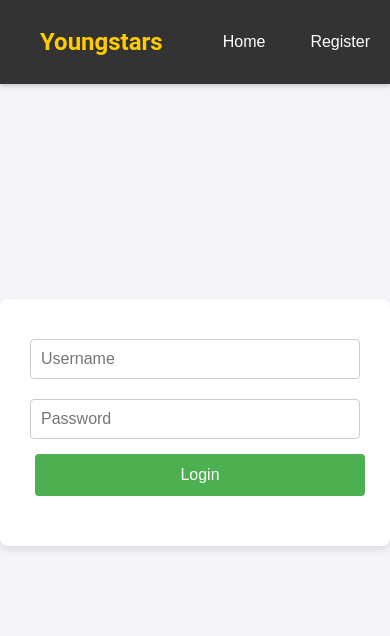
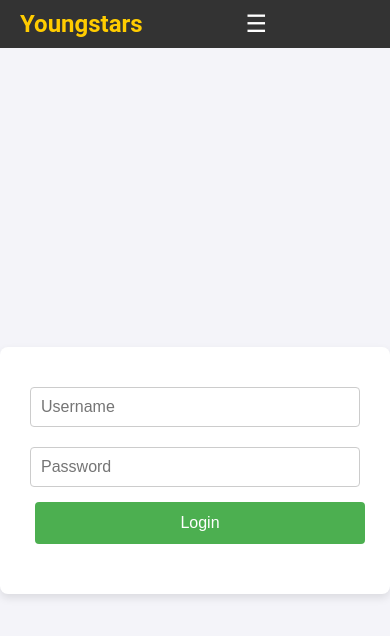
Before and after one commit to BIBHAB22/youngstars, a React (Create React App) app: page /login in a window 390 px wide. Shown: the top 636 px of the page. Built offline with nearby package versions, Linux system fonts and the light colour scheme.

Commit message:
hamburger update

```diff
--- a/src/Addplayer.css
+++ b/src/Addplayer.css
@@ -42,10 +42,6 @@
     transition: background-color 0.3s ease;
   }
 
-  button:hover {
-    background-color: #45a049;
-  }
-
   /* Edit form styling */
   .edit-form {
     margin-top: 20px;
--- a/src/App.css
+++ b/src/App.css
@@ -1,14 +1,13 @@
 .home-page {
-  background-image: url('/src/pictures/young.jpg'); /* Correct path to the image */
+  background-image: url('/src/pictures/young.jpg'); /* Correct path */
   background-size: cover;
   background-position: center;
-  min-height: 160vh; /* Ensures full viewport height */
-  width: 100%; /* Ensures full width */
+  min-height: 100vh; /* Ensures full viewport height */
+  width: 100%;
   display: flex;
   justify-content: center;
   align-items: center;
 }
-
 
 body {
   margin: 0;
@@ -41,13 +40,8 @@ button {
   transition: background-color 0.3s ease, transform 0.2s ease;
 }
 
-button:hover {
-  background-color: #004d99;
-  transform: scale(1.05); /* Slight scaling effect */
-}
-
 form {
-  margin: 80px auto;
+  margin: 40px auto;
   width: 90%;
   max-width: 500px;
   text-align: left;
@@ -136,12 +130,19 @@ ul li {
 
 /* Mobile screens */
 @media (max-width: 768px) {
-  .scoreboard {
-    padding: 15px;
+  .home-page {
+    background-size: contain; /* Ensure the image adjusts to smaller screens */
+    background-repeat: no-repeat;
+    height: auto; /* Allow flexibility in height */
   }
 
   h1 {
     font-size: 2rem;
+    margin: 0 10px;
+  }
+
+  .scoreboard {
+    padding: 15px;
   }
 
   button {
@@ -152,6 +153,12 @@ ul li {
   .simulation input {
     width: 100%;
   }
+
+  .home-page {
+    flex-direction: column; /* Stacks elements vertically */
+    padding: 20px;
+  }
+
   .background {
     background-size: contain; /* Adjusts to fit smaller screens */
   }
@@ -161,6 +168,7 @@ ul li {
 @media (max-width: 480px) {
   h1 {
     font-size: 1.8rem;
+    margin: 0 10px;
   }
 
   .background {
@@ -172,4 +180,13 @@ ul li {
   .scoreboard {
     padding: 10px;
   }
+
+  button {
+    font-size: 0.8rem;
+    padding: 6px 10px;
+  }
+
+  .simulation input {
+    padding: 8px;
+  }
 }
--- a/src/Components/Navbar.css
+++ b/src/Components/Navbar.css
@@ -1,47 +1,79 @@
-/* Navbar.css */
+/* General Navbar Styling */
 .navbar {
   display: flex;
   justify-content: space-between;
   align-items: center;
-    background-color: #333; /* Solid background color */
+  background-color: #333;
   color: white;
-    top: 0;
-    position: fixed; /* Fix navbar at the top */
-    height: 10%;
-    width: 100%; /* Stretch navbar across the screen */
-    z-index: 1000; /* Ensure navbar is on top */
-    box-shadow: 0 2px 5px rgba(0, 0, 0, 0.2); /* Add subtle shadow */
+  padding: 10px 20px;
 }
 
 .navbar-left h2 {
-    margin: 40px;
+  margin: 0;
 }
 
 .navbar-right {
   display: flex;
+  gap: 15px;
   align-items: center;
-    gap: 5px;
 }
 
-  .navbar-right a {
+.navbar-right a,
+.navbar-right button {
+  text-decoration: none;
   color: white;
-    text-decoration: none;
+  background: none;
+  border: none;
+  padding: 10px 15px;
+  cursor: pointer;
   font-size: 1rem;
-    margin: 20px;
 }
 
-  .navbar-right a:hover {
-    text-decoration: underline;
+.navbar-right button {
+  background-color: #0066cc;
+  border-radius: 5px;
+  transition: background-color 0.3s;
 }
 
-  /* .add-player-btn {
-    background-color: transparent;
+.navbar-right button:hover {
+  background-color: #004d99;
+}
+
+/* Hamburger Menu Button */
+.hamburger {
+  display: none;
+  font-size: 1.5rem;
+  background: none;
   border: none;
   color: white;
-    font-size: 1.5rem;
   cursor: pointer;
 }
+button.hamburger{
+  color: white;
+  margin: 0;
+  padding: 0;
+}
 
-  .add-player-btn:hover {
-    color: #ff0;
-  } */
+/* Responsive Styling */
+@media (max-width: 768px) {
+  .navbar-right {
+    display: none;
+    flex-direction: column;
+    background-color: #333;
+    position: absolute;
+    top: 60px;
+    right: 0;
+    width: 200px;
+    border-radius: 0 0 5px 5px;
+    padding: 10px;
+    box-shadow: 0 4px 8px rgba(0, 0, 0, 0.2);
+  }
+
+  .navbar-right.open {
+    display: flex;
+  }
+
+  .hamburger {
+    display: block;
+  }
+}
--- a/src/Components/Navbar.js
+++ b/src/Components/Navbar.js
@@ -1,24 +1,31 @@
-// Navbar.js
-import React from "react";
+import React, { useState } from "react";
 import { Link } from "react-router-dom";
 import "./Navbar.css";
 
 const Navbar = ({ isLoggedIn, onLogout }) => {
+  const [menuOpen, setMenuOpen] = useState(false);
+
+  const toggleMenu = () => {
+    setMenuOpen(!menuOpen);
+  };
+
   return (
     <nav className="navbar">
       <div className="navbar-left">
         <h2>Youngstars</h2>
       </div>
-      <div className="navbar-right">
+      <button className="hamburger" onClick={toggleMenu}>
+        ☰
+      </button>
+      <div className={`navbar-right ${menuOpen ? "open" : ""}`}>
         <Link to="/">Home</Link>
         <Link to="/add-player">Register</Link>
         <Link to="/scoreboard">Scoreboard</Link>
-          {isLoggedIn ? (
-            <button onClick={onLogout}>Logout</button>
-          ) : (
-            <Link to="/login">Login</Link>
-          )}
-
+        {isLoggedIn ? (
+          <button onClick={onLogout}>Logout</button>
+        ) : (
+          <Link to="/login">Login</Link>
+        )}
       </div>
     </nav>
   );
--- a/src/Login.css
+++ b/src/Login.css
@@ -43,10 +43,6 @@
     transition: background-color 0.3s ease;
   }
 
-  button:hover {
-    background-color: #45a049;
-  }
-
   /* Error message styling */
   p {
     color: red;
--- a/src/Scoreboard.css
+++ b/src/Scoreboard.css
@@ -40,14 +40,9 @@
   button {
     background-color: #4CAF50;
     color: white;
-    padding: 12px 20px;
     border: none;
     border-radius: 4px;
     cursor: pointer;
     margin-bottom: 20px;
     transition: background-color 0.3s ease;
   }
-
-  button:hover {
-    background-color: #45a049;
-  }
```
Lines whose indentation alone changed are shown as unchanged.
